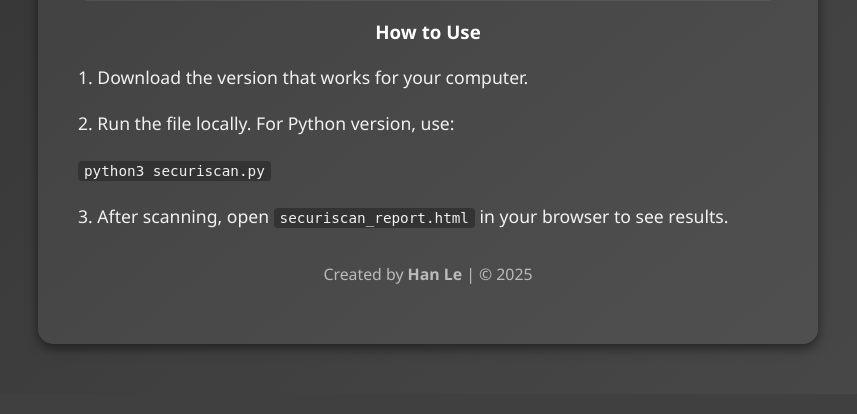
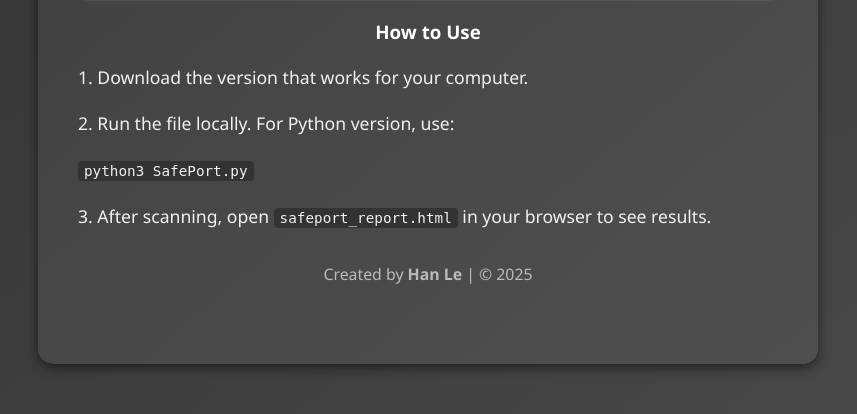
Before and after one commit to hann-le/SafePort, a Flask app: page / in a window 1280 px wide. Shown: the part 663-1077 px from the top of the page, without its empty margins (212-1069 px from the left). Before the commit the page ends 1014 px from the top, so only its background shows below. Run offline with Flask 3, Linux system fonts and the light colour scheme.

Commit message:
index.html

```diff
--- a/templates/index.html
+++ b/templates/index.html
@@ -2,7 +2,7 @@
 <html lang="en">
 <head>
     <meta charset="UTF-8">
-    <title>SafePort</title>
+    <title> SafePort </title>
     <style>
         body {
             font-family: 'Segoe UI', sans-serif;
@@ -56,8 +56,11 @@
         .footer {
             text-align: center;
             margin-top: 30px;
+            margin-bottom: 0;
+            padding-bottom: 20px;
             font-size: 0.9em;
             color: #bbbbbb;
+            background: transparent;
         }
 
         code {
@@ -77,7 +80,7 @@
 </head>
 <body>
     <div class="container">
-        <h1>🛡️ SafePort 🛡️ </h1>
+        <h1>🛡️ SafePort 🛡️</h1>
         <p><strong>SafePort</strong> is a lightweight local port scanner that checks your computer for open network ports.</p>
 
         <div class="button-group">
@@ -86,7 +89,7 @@
         </div>
 
         <div class="box">
-            <h3> Which version should I use?</h3>
+            <h3>Which version should I use?</h3>
             <ul>
                 <li><strong>Use the Python version (.py)</strong> if:
                     <ul>
@@ -106,11 +109,11 @@
             </ul>
         </div>
 
-        <h3> How to Use</h3>
+        <h3>How to Use</h3>
         <p>1. Download the version that works for your computer.</p>
         <p>2. Run the file locally. For Python version, use:</p>
-        <p><code>python3 securiscan.py</code></p>
-        <p>3. After scanning, open <code>securiscan_report.html</code> in your browser to see results.</p>
+        <p><code>python3 SafePort.py</code></p>
+        <p>3. After scanning, open <code>safeport_report.html</code> in your browser to see results.</p>
 
         <div class="footer">
             <p>Created by <strong>Han Le</strong> | © 2025</p>
```
